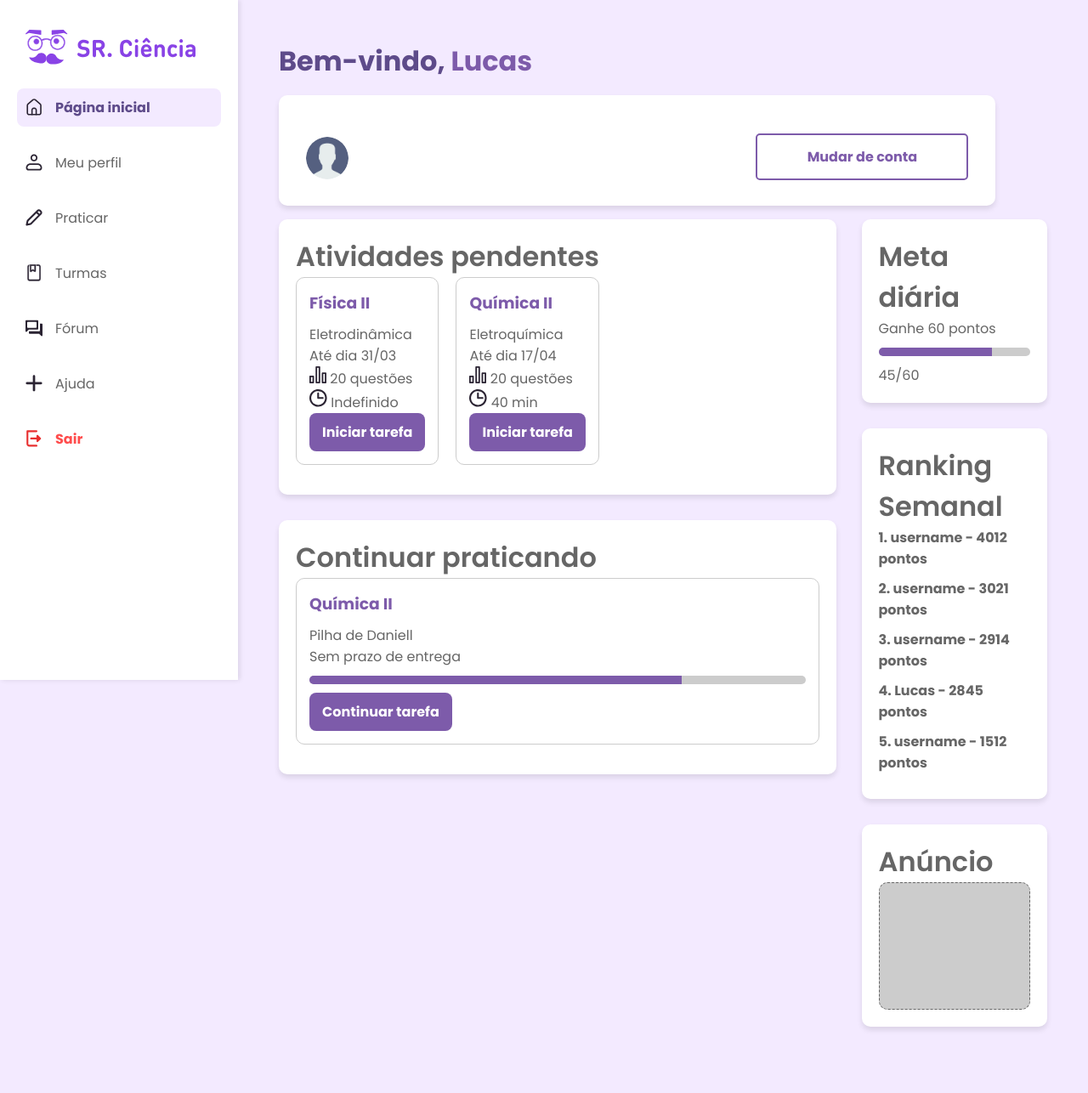
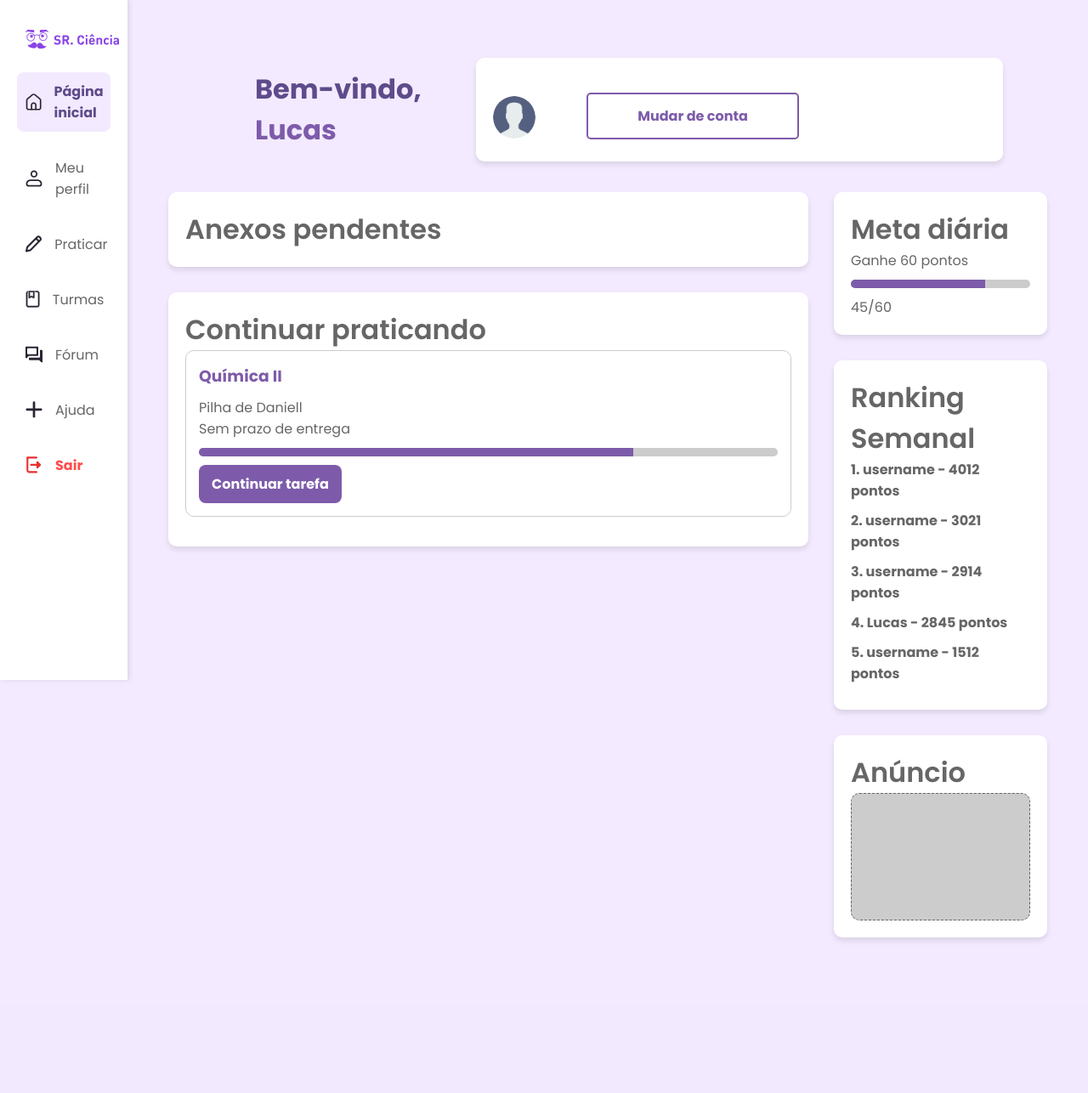
Before and after one commit to Matheusdsc2006/SrCiencia, a Django app: page /pagina_inicial/ in a window 1280 px wide. Shown: the whole page at 85% size. After the commit the page ends 1107 px from the top, so only its background shows below. Run offline with Django 5.2, Linux system fonts and the light colour scheme; some libraries are stand-ins or nearby versions.

Commit message:
ajustes design pag_inicial

```diff
--- a/srciencia_core/models/Turma.py
+++ b/srciencia_core/models/Turma.py
@@ -30,3 +30,7 @@ class Arquivo(models.Model):
     arquivo = models.FileField(upload_to='uploads/%Y/%m/%d/')
     nome = models.CharField(max_length=255)
     enviado_em = models.DateTimeField(auto_now_add=True)
+    visualizado_por = models.ManyToManyField(User, related_name="arquivos_visualizados", blank=True)
+
+    def __str__(self):
+        return self.nome
--- a/srciencia_core/static/css/pagina_inicial.css
+++ b/srciencia_core/static/css/pagina_inicial.css
@@ -27,18 +27,6 @@ main {
 .container {
     display: flex;
     min-height: 100vh;
-}
-
-
-.welcome h1 {
-    font-size: 2rem;
-    font-weight: bold;
-    color: var(--dark-purple);
-    margin: 0;
-}
-
-.welcome .highlight {
-    color: var(--primary-purple);
 }
 
 .premium {
@@ -209,3 +197,43 @@ button:hover {
     color: var(--danger-red);
     font-weight: bold;
 }
+
+
+/* Container principal */
+.main-container {
+    max-width: 1200px;
+    margin: 0 auto;
+    padding: 0 20px;
+}
+
+/* Header container */
+.header-container {
+    display: flex;
+    justify-content: space-between;
+    align-items: center;
+    margin-bottom: 20px;
+    padding: 0;
+}
+
+/* Card da direita */
+.header-card {
+    background-color: var(--white);
+    padding: 20px;
+    border-radius: 10px;
+    box-shadow: 0 4px 6px rgba(0, 0, 0, 0.1);
+    display: flex;
+    align-items: center;
+    width: 620px;
+}
+
+.welcome {
+    font-size: 2rem;
+    font-weight: bold;
+    color: var(--dark-purple);
+    margin-right: 60px;
+    width: 200px;
+}
+
+.highlight{
+    color: var(--primary-purple);
+}
--- a/srciencia_core/templates/admin/questao_confirm_delete.html
+++ b/srciencia_core/templates/admin/questao_confirm_delete.html
@@ -4,8 +4,10 @@
 <link rel="stylesheet" href="{% static 'css/global-core.css' %}">
 {% block content %}
 <main>
-    <h2>Tem certeza de que deseja excluir esta questão?</h2>
-    <p>{{ questao.descricao | safe }}</p>
+    <h2 class="certeza">Tem certeza de que deseja excluir esta questão?</h2>
+    <div class="container-exclusao">
+      <p>{{ questao.descricao | safe }}</p>
+    </div>
     <form method="post">
       {% csrf_token %}
       <button type="submit" class="btn btn-save">Sim, apagar</button>
--- a/srciencia_core/templates/admin/questao_form.html
+++ b/srciencia_core/templates/admin/questao_form.html
@@ -79,10 +79,6 @@
             <a href="{% url 'questao_list' %}" class="btn btn-cancel">Cancelar</a>
         </div>
     </form>
-
-    <script>
-        MathJax.typeset();
-    </script>
 </main>
 {% endblock %}
 
--- a/srciencia_core/templates/admin/questao_list.html
+++ b/srciencia_core/templates/admin/questao_list.html
@@ -8,7 +8,7 @@
     <a href="{% url 'questao_create' %}" class="btn btn-add">Adicionar questão</a>
     <ul id="questoes" class="list-crud">
       {% for questao in questoes %}
-        <li class="card">
+        <li class="card" style="margin-bottom: 20px;">
             <div class="questao-descricao">
                 {{ questao.descricao|safe }}
             </div>
--- a/srciencia_core/templates/pagina_inicial.html
+++ b/srciencia_core/templates/pagina_inicial.html
@@ -31,11 +31,11 @@
 
         <!-- Conteúdo Principal -->
         <main>
-            <div class="welcome">
-                <h1>Bem-vindo, <span class="highlight">Lucas</span></h1>
-            </div>
-            <div class="header">
-                <div class="header-user">
+            <div class="main-container">
+                <!-- Header -->
+                <div class="header-container">
+                    <h1 class="welcome">Bem-vindo, <span class="highlight">Lucas</span></h1>
+                    <div class="header-card">
                         <div class="user-info">
                             <div class="user-avatar">
                                 <figure>
@@ -47,34 +47,38 @@
                                 <p class="user-email">{{ user.email }}</p>
                             </div>
                         </div>
-                </div>
                         <button id="change-account-btn" class="change-account">Mudar de conta</button>
                     </div>
+                </div>
+                <div class="content-grid">
+                    <!-- Coluna Esquerda e Direita -->
+                    <!-- Código existente permanece o mesmo -->
+                </div>
+            </div>
+
             <div class="content-grid">
                 <!-- Coluna Esquerda -->
                 <section class="left-column">
                     <section class="activities">
-                        <h2>Atividades pendentes</h2>
-                        <div class="card-container">
-                            <!-- Atividade Física II -->
-                            <div class="activity-card">
-                                <h3>Física II</h3>
-                                <p>Eletrodinâmica</p>
-                                <p>Até dia 31/03</p>
-                                <p><img src="{% static 'assets/questions.svg' %}" alt="icone_q"> 20 questões</p>
-                                <p><img src="{% static 'assets/time.svg' %}" alt="icone_t"> Indefinido</p>
-                                <button>Iniciar tarefa</button>
+                        <section class="pending-items">
+                            {% if anexos_pendentes %}
+                                <h2>Anexos pendentes</h2>
+                                {% for turma in anexos_pendentes %}
+                                    <div class="pending-attachments">
+                                        <h3>{{ turma.turma }}</h3>
+                                        <ul>
+                                            {% for anexo in turma.anexos %}
+                                                <li data-anexo-id="{{ anexo.id }}">{{ anexo.nome }} - <a href="{{ anexo.url }}" target="_blank">Visualizar</a></li>
+                                            {% endfor %}
+                                        </ul>
+                                        <button class="view-attachments" data-turma-id="{{ turma.id }}">Ver anexos</button>
                                     </div>
-                            <!-- Atividade Química II -->
-                            <div class="activity-card">
-                                <h3>Química II</h3>
-                                <p>Eletroquímica</p>
-                                <p>Até dia 17/04</p>
-                                <p><img src="{% static 'assets/questions.svg' %}" alt="icone_q"> 20 questões</p>
-                                <p><img src="{% static 'assets/time.svg' %}" alt="icone_t"> 40 min</p>
-                                <button>Iniciar tarefa</button>
-                            </div>
-                        </div>
+                                {% endfor %}
+                            {% else %}
+                                <h2>Anexos pendentes</h2>
+                                <!-- Renderize anexos pendentes aqui -->
+                            {% endif %}
+                        </section>
                     </section>
 
                     <section class="practicing">
@@ -121,5 +125,26 @@
             </div>
         </main>
     </div>
+<script>
+        document.querySelectorAll('.view-attachments').forEach(button => {
+        button.addEventListener('click', function() {
+            const turmaId = this.getAttribute('data-turma-id');
+            const anexosIds = [...this.closest('.pending-attachments').querySelectorAll('li')].map(li => li.dataset.anexoId);
+
+            fetch('/marcar_anexos_vistos/', {
+                method: 'POST',
+                headers: {
+                    'Content-Type': 'application/json',
+                    'X-CSRFToken': document.querySelector('[name=csrfmiddlewaretoken]').value,
+                },
+                body: JSON.stringify({ anexos_ids: anexosIds })
+            }).then(response => response.json()).then(data => {
+                if (data.success) {
+                    alert("Anexos marcados como visualizados.");
+                }
+            });
+        });
+    });
+</script>
 </body>
 </html>
--- a/srciencia_core/templates/professor_turmas.html
+++ b/srciencia_core/templates/professor_turmas.html
@@ -63,7 +63,7 @@
                             <div class="card-actions">
                                 <button class="view-students" data-turma-id="{{ turma.id }}">Ver alunos</button>
                                 <button class="attach-files" data-turma-id="{{ turma.id }}">Anexar Arquivos</button>
-                                <button class="cancel" data-turma-id="{{ turma.id }}" data-turma-name="{{ turma.nome }}">Excluir turma</button>
+                                <button class="btn-danger" data-turma-id="{{ turma.id }}" data-turma-name="{{ turma.nome }}">Excluir turma</button>
 
                             </div>
                         </div>
--- a/srciencia_core/urls/TurmasUrls.py
+++ b/srciencia_core/urls/TurmasUrls.py
@@ -11,4 +11,6 @@ urlpatterns = [
     path('confirmar-mudanca-conta/', confirmar_mudanca_conta, name='confirmar_mudanca_conta'),
     path("verificar_codigo_turma/", verificar_codigo_turma, name="verificar_codigo_turma"),
     path("<int:turma_id>/cancelar/", cancelar_inscricao, name="cancelar_inscricao"),
+    path('listar_anexos_pendentes/', listar_anexos_pendentes, name='listar_anexos_pendentes'),
+    path('marcar_anexos_vistos/', marcar_anexos_vistos, name='marcar_anexos_vistos'),
 ]
```
Also changed, not shown: srciencia_core/static/css/global-core.css (+15 -14 lines), srciencia_core/views/TurmasView.py (+34 -1 lines), srciencia_core/migrations/0010_arquivo_visualizado_por.py (added). Lines whose indentation alone changed are shown as unchanged.
